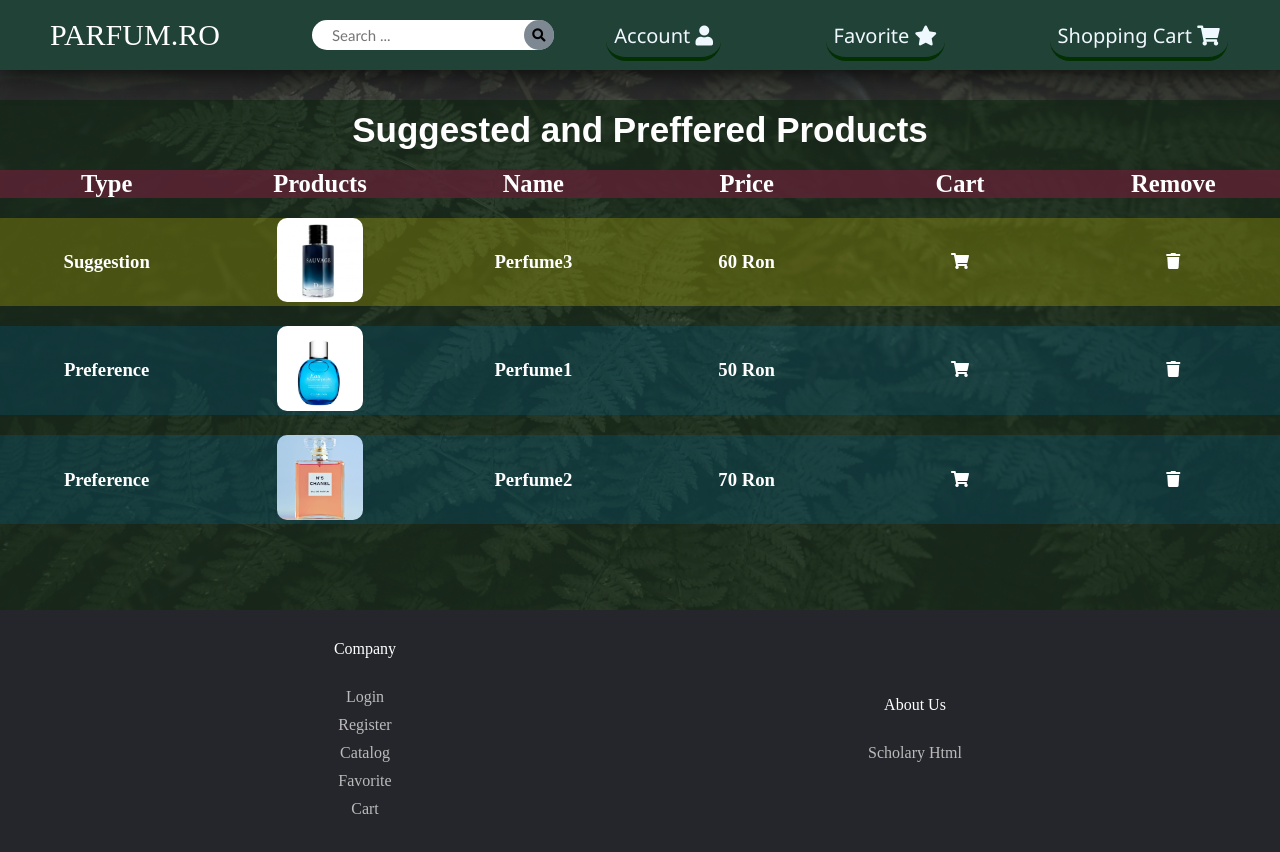
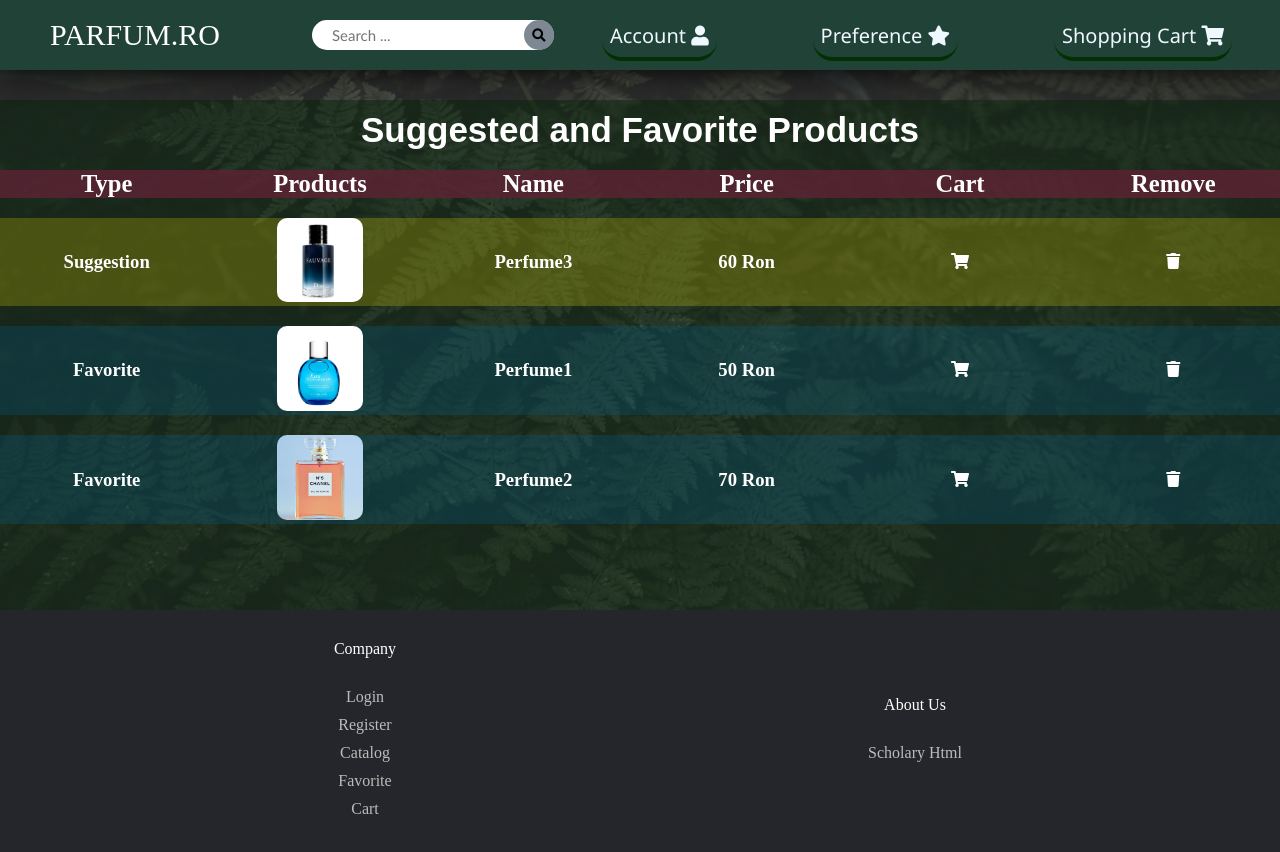
Before and after one commit to ChiscariSamuelA3/TehnologiiWeb-PerM-PerfumeWebManager, a plain HTML site: page PerM/favorite.html in a window 1280 px wide. Drawn offline with Linux system fonts and the light colour scheme.

Commit message:
rename Favorite to Preference

```diff
--- a/PerM/favorite.html
+++ b/PerM/favorite.html
@@ -63,7 +63,7 @@
 
         <li>
           <a href="favorite.html" class="text">
-            Favorite
+            Preference
             <i class="fa fa-star"></i>
           </a>
           <a href="favorite.html" class="icon">
@@ -91,9 +91,9 @@
 
     <!--Favorites list-->
     <div id="fav-container">
-      <p id="fav-title">Suggested and Preffered Products</p>
+      <p id="fav-title">Suggested and Favorite Products</p>
       <div id="empty-fav">
-        <h1>Your Favorite List is Empty...</h1>
+        <h1>Your Preferences List is Empty...</h1>
       </div>
       <div id="fav-with-items">
         <div class="colums colums--fav">
@@ -106,7 +106,7 @@
         </div>
 
         <!--Suggested and preffered products-->
-        <div class="item item--favorite item--suggested" id="suggestion1">
+        <div class="item item--preffered item--suggested" id="suggestion1">
           <div class="item__type">
             <h3>Suggestion</h3>
           </div>
@@ -129,9 +129,9 @@
           </div>
         </div>
 
-        <div class="item item--favorite item--preffered" id="preffered1">
+        <div class="item item--preffered item--favorite" id="favorite1">
           <div class="item__type">
-            <h3>Preference</h3>
+            <h3>Favorite</h3>
           </div>
           <div class="item__img">
             <a href="http://google.com">
@@ -152,9 +152,9 @@
           </div>
         </div>
 
-        <div class="item item--favorite item--preffered" id="preffered2">
+        <div class="item item--preffered item--favorite" id="favorite2">
           <div class="item__type">
-            <h3>Preference</h3>
+            <h3>Favorite</h3>
           </div>
           <div class="item__img">
                 <a href="http://google.com">
--- a/PerM/style.css
+++ b/PerM/style.css
@@ -534,7 +534,7 @@ ul.dropdown li {
   grid-template-columns: repeat(5,1fr);
 }
 
-.item--favorite {
+.item--preffered {
   grid-template-columns: repeat(6,1fr);
 }
 
@@ -542,7 +542,7 @@ ul.dropdown li {
   background-color: rgba(189, 183, 6, 0.3);
 }
 
-.item--preffered {
+.item--favorite {
   background-color: rgba(4, 91, 128, 0.3);
 }
 
```
Also changed, not shown: PerM/Login.html (+1 -1 lines), PerM/Register.html (+1 -1 lines), PerM/cart.html (+1 -1 lines), PerM/product.html (+2 -2 lines).
